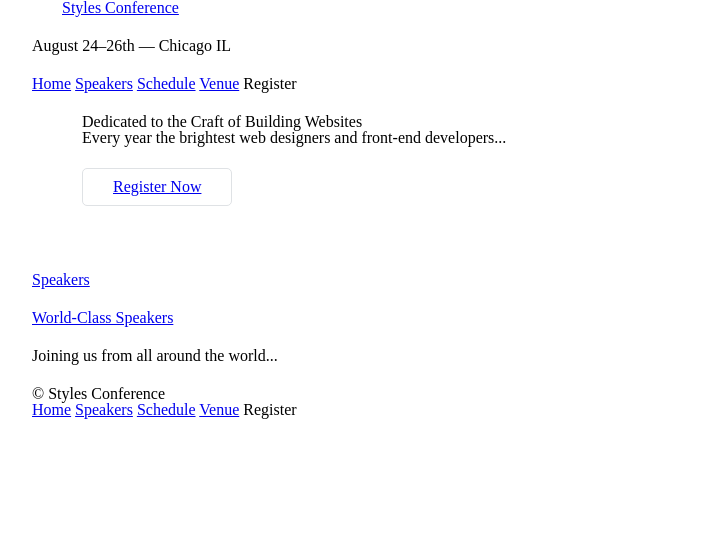
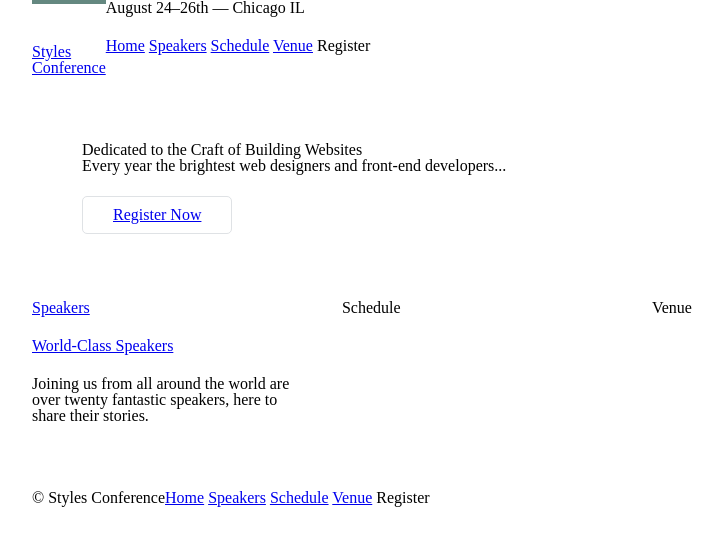
Before and after one commit to AgathaLynn/web-development-learning-path, a plain HTML site: page learn-to-code/examples-from-reading/styles-conference/index.html in a window 1280 px wide. Shown: the whole page, without its empty margins (158-880 px from the left). Drawn offline with Linux system fonts and the light colour scheme.

Commit message:
update examples for lesson 5

```diff
--- a/learn-to-code/examples-from-reading/styles-conference/assets/stylesheets/main.css
+++ b/learn-to-code/examples-from-reading/styles-conference/assets/stylesheets/main.css
@@ -61,11 +61,36 @@ table {
 		      box-sizing: border-box;
 }
 
+.container,
+.grid {
+	margin: 0 auto;
+	width: 960px;
+}
+
 .container {
-	margin: 0 auto;
 	padding-left: 30px;
 	padding-right: 30px;
-	width: 960px;
+}
+
+.grid,
+.col-1-3,
+.col-2-3 {
+	padding-left: 15px;
+	padding-right: 15px;
+}
+
+.col-1-3,
+.col-2-3 {
+	display: inline-block;
+	vertical-align: top;
+}
+
+.col-1-3 {
+	width: 33.33%;
+}
+
+.col-2-3 {
+	width: 66.66%;
 }
 
 /*
@@ -104,3 +129,51 @@ h1, h3, h4, h5, p {
 .hero {
 	padding: 22px 80px 66px 80px;
 }
+
+/*
+  =========================================
+	CLEARFIX
+	=========================================
+*/
+
+.group:before,
+.group:after {
+	content: "";
+	display: table;
+}
+
+.group:after {
+	clear: both;
+}
+
+.group {
+	clear: both;
+	*zoom: 1;
+}
+
+/*
+  =========================================
+	PRIMARY HEADER
+	=========================================
+*/
+
+.logo {
+	border-top: 4px solid #648880;
+	padding: 40px 0 22px 0;
+	float: left;
+}
+
+/*
+  =========================================
+	PRIMARY FOOTER
+	=========================================
+*/
+
+.primary-footer small {
+	float: left;
+}
+
+.primary-footer {
+	padding-bottom: 44px;
+	padding-top: 44px;
+}
--- a/learn-to-code/examples-from-reading/styles-conference/index.html
+++ b/learn-to-code/examples-from-reading/styles-conference/index.html
@@ -8,12 +8,10 @@
     <link rel="stylesheet" href="assets/stylesheets/main.css">
   </head>
   <body>
-    <header class="container">
-      <section class="container">
-        <h1>
-          <a href="index.html">Styles Conference</a>
-        </h1>
-      </section>
+    <header class="container group">
+      <h1 class="logo">
+        <a href="index.html">Styles <br> Conference</a>
+      </h1>
       <h3>August 24&ndash;26th &mdash; Chicago IL</h3>
 
       <nav>
@@ -24,29 +22,37 @@
         <a hreft="register.html">Register</a>
       </nav>
     </header>
+
     <section class="hero container">
       <h2>Dedicated to the Craft of Building Websites</h2>
       <p>Every year the brightest web designers and front-end developers...</p>
 
       <a class="btn btn-alt" href="register.html">Register Now</a>
     </section>
-    <section class="container">
+
+    <section class="grid">
       <!-- speakers -->
-      <section>
+      <section class="col-1-3">
         <a href="speakers.html">
           <h5>Speakers</h5>
           <h3>World-Class Speakers</h3>
         </a>
-        <p>Joining us from all around the world...</p>
-      </section>
-      <!-- schedule -->
-      <section>
-      </section>
-      <!-- venue -->
-      <section>
+        <p>Joining us from all around the world are over twenty fantastic speakers, here to share their stories.</p>
+      </section><!--
+
+        schedule
+
+      --><section class="col-1-3">
+        <h5>Schedule</h5>
+      </section><!--
+
+        venue
+
+      --><section class="col-1-3">
+        <h5>Venue</h5>
       </section>
     </section>
-    <footer class="container">
+    <footer class="primary-footer container group">
       <small>&copy; Styles Conference</small>
 
       <nav>
```
Also changed, not shown: learn-to-code/examples-from-reading/styles-conference/register.html (+5 -7 lines), learn-to-code/examples-from-reading/styles-conference/schedule.html (+5 -7 lines), learn-to-code/examples-from-reading/styles-conference/speakers.html (+5 -7 lines), learn-to-code/examples-from-reading/styles-conference/venue.html (+5 -7 lines).
